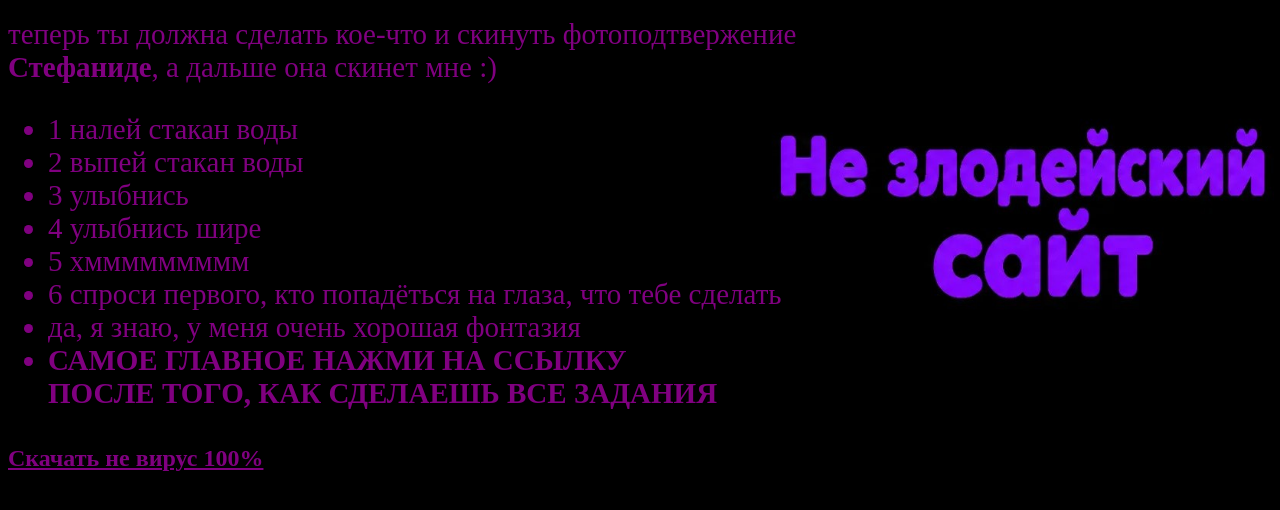
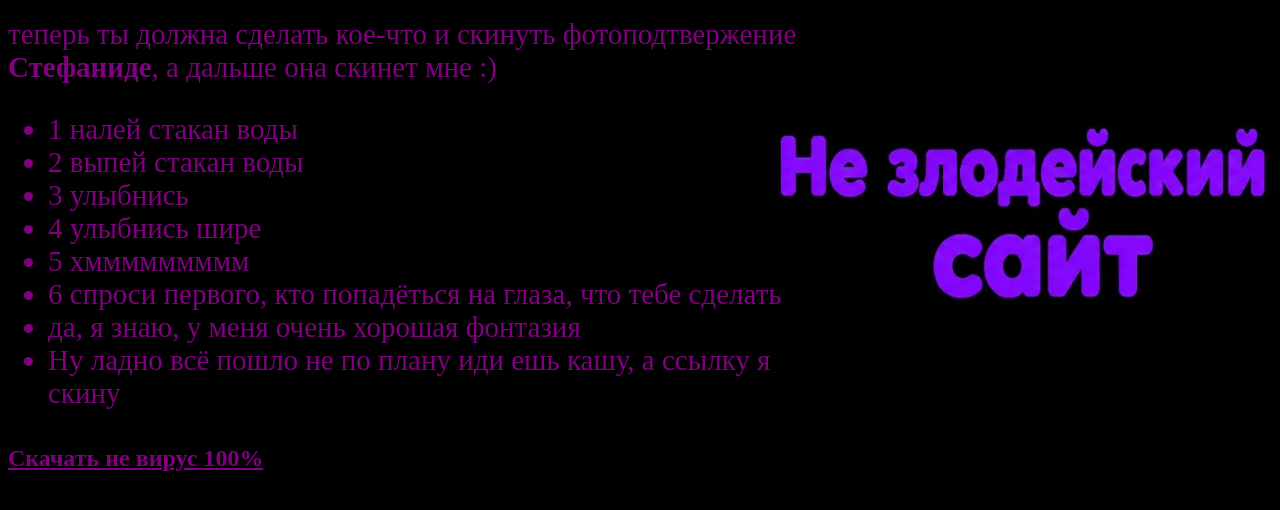
Before and after one commit to Sabakin338/ne_zlodei, a plain HTML site: page index.html in a window 1280 px wide. Shown: the part 194-704 px from the top of the page. Drawn offline with Linux system fonts and the light colour scheme.

Commit message:
Update index.html

```diff
--- a/index.html
+++ b/index.html
@@ -17,7 +17,12 @@
          <li>5 хммммммммм</li>
          <li>6 спроси первого, кто попадёться на глаза, что тебе сделать</li>
          <li>да, я знаю, у меня очень хорошая фонтазия</li>
-         <li><b>САМОЕ ГЛАВНОЕ НАЖМИ НА ССЫЛКУ <br> ПОСЛЕ ТОГО, КАК СДЕЛАЕШЬ ВСЕ ЗАДАНИЯ</b> </li>
+         <li>Ну ладно всё пошло не по плану иди ешь кашу, а ссылку я скину</li>
+
+
+
+
+
          </ul>
 <p style="margin-top: 30px;">
       <a href="virus-birthday-apk.zip" download style="color: purple; font-size: 24px; font-weight: bold;">Скачать не вирус 100%</a>
```
